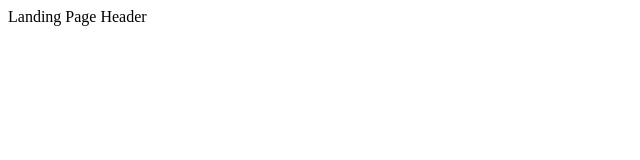
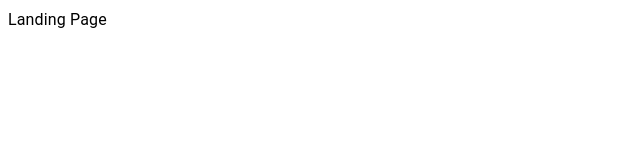
Before and after one commit to CaioNathanS/wb_frontend, a React (Create React App) app: page / in a window 1280 px wide. Shown: the top 160 px of the page, without its empty margins (0-640 px from the left). Built offline with nearby package versions, Linux system fonts and the light colour scheme.

Commit message:
feat: utiliza componente da biblioteca mui para titulo da página

```diff
--- a/src/components/LandingPage/Header.tsx
+++ b/src/components/LandingPage/Header.tsx
@@ -1,3 +1,7 @@
+import { Typography } from "@mui/material";
+
 export function Header (){
-    return <> Landing Page Header</>
+    return <div>
+        <Typography> Landing Page </Typography>
+    </div>
 }
```
